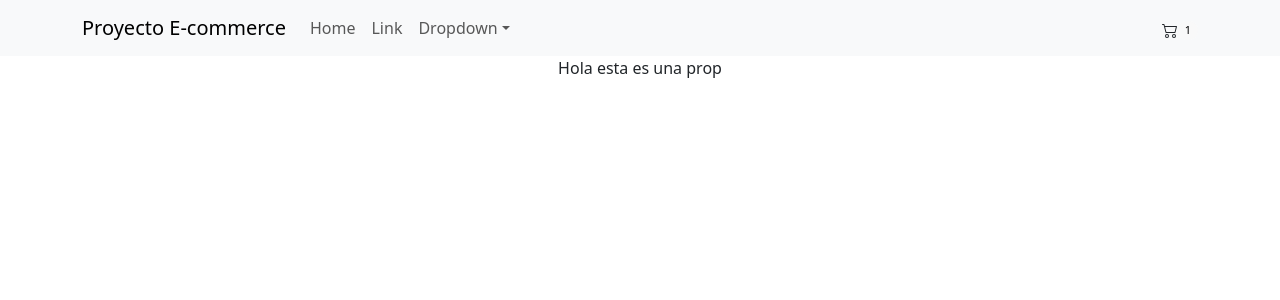
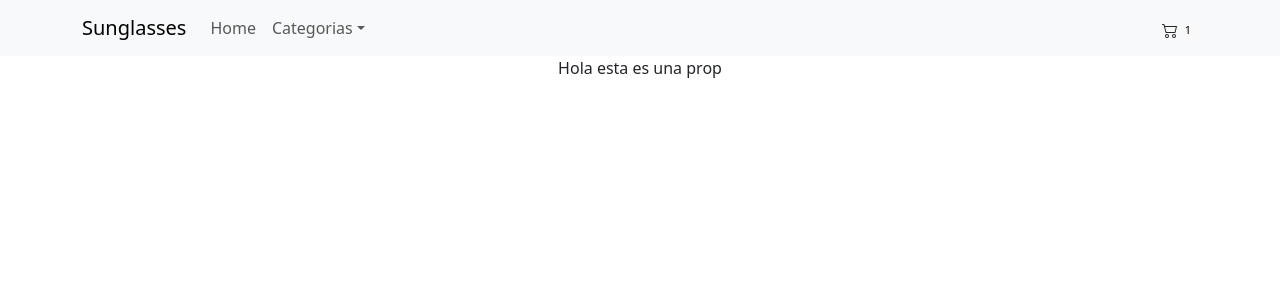
Before and after one commit to maurineyrac/ReactJS-Coderhouse, a React (Vite) app: page / in a window 1280 px wide. Shown: the top 300 px of the page. Built offline with nearby package versions, Linux system fonts and the light colour scheme.

Commit message:
Pre-entrega

```diff
--- a/src/components/NavbarC/NavbarC.jsx
+++ b/src/components/NavbarC/NavbarC.jsx
@@ -13,21 +13,15 @@ const NavbarC = () => {
             <Navbar expand="lg" className="bg-body-tertiary">
                 <Container className='align-items-baseline align-items-lg-center'>
                     <div className='d-lg-flex'>
-                        <Navbar.Brand href="#home">Proyecto E-commerce</Navbar.Brand>
+                        <Navbar.Brand href="#home">Sunglasses</Navbar.Brand>
                         <Navbar.Collapse id="basic-navbar-nav">
                             <Nav className="me-auto">
                                 <Nav.Link href="#home">Home</Nav.Link>
-                                <Nav.Link href="#link">Link</Nav.Link>
-                                <NavDropdown title="Dropdown" id="basic-nav-dropdown">
-                                    <NavDropdown.Item href="#action/3.1">Action</NavDropdown.Item>
-                                    <NavDropdown.Item href="#action/3.2">
-                                        Another action
-                                    </NavDropdown.Item>
-                                    <NavDropdown.Item href="#action/3.3">Something</NavDropdown.Item>
-                                    <NavDropdown.Divider />
-                                    <NavDropdown.Item href="#action/3.4">
-                                        Separated link
-                                    </NavDropdown.Item>
+
+                                <NavDropdown title="Categorias" id="basic-nav-dropdown">
+                                    <NavDropdown.Item href="#action/3.1">Sol</NavDropdown.Item>
+                                    <NavDropdown.Item href="#action/3.2">Moda</NavDropdown.Item>
+                                    <NavDropdown.Item href="#action/3.3">Deportivos</NavDropdown.Item>
                                 </NavDropdown>
                             </Nav>
                         </Navbar.Collapse>
```
Also changed, not shown: 1 other file (tests, documents, lock files or other folders).
